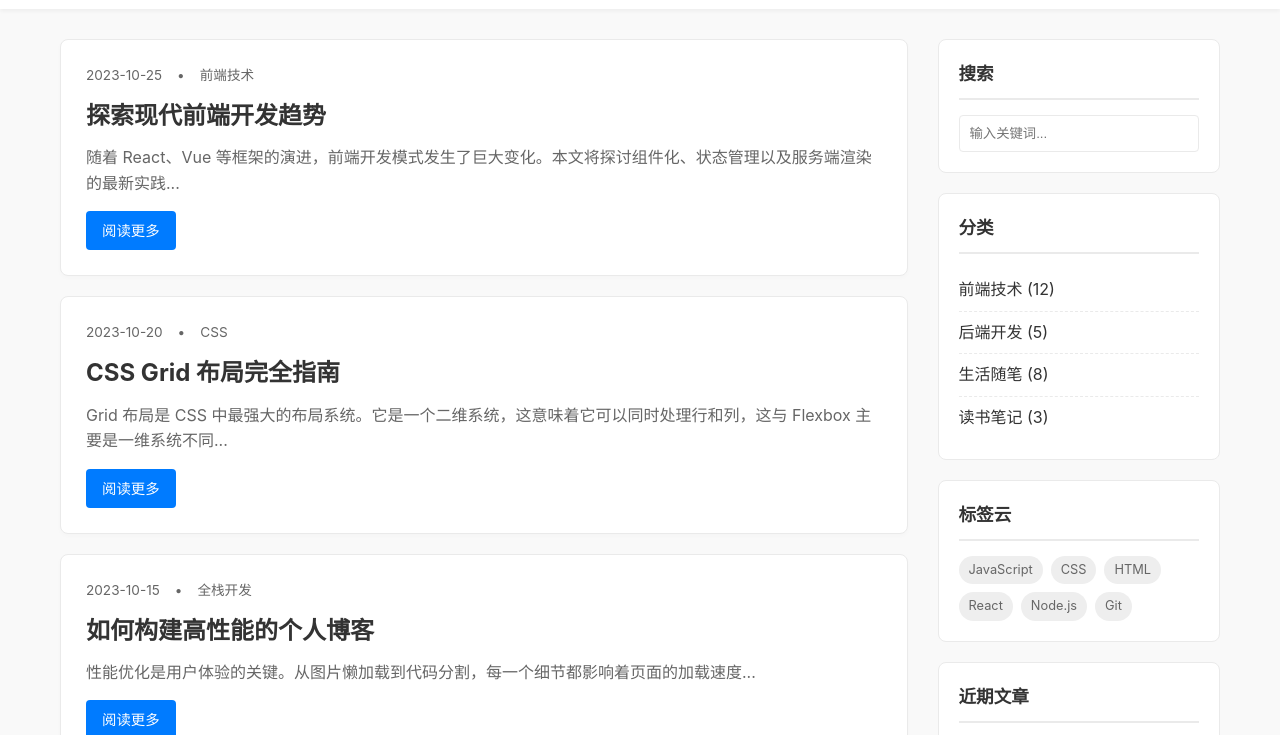
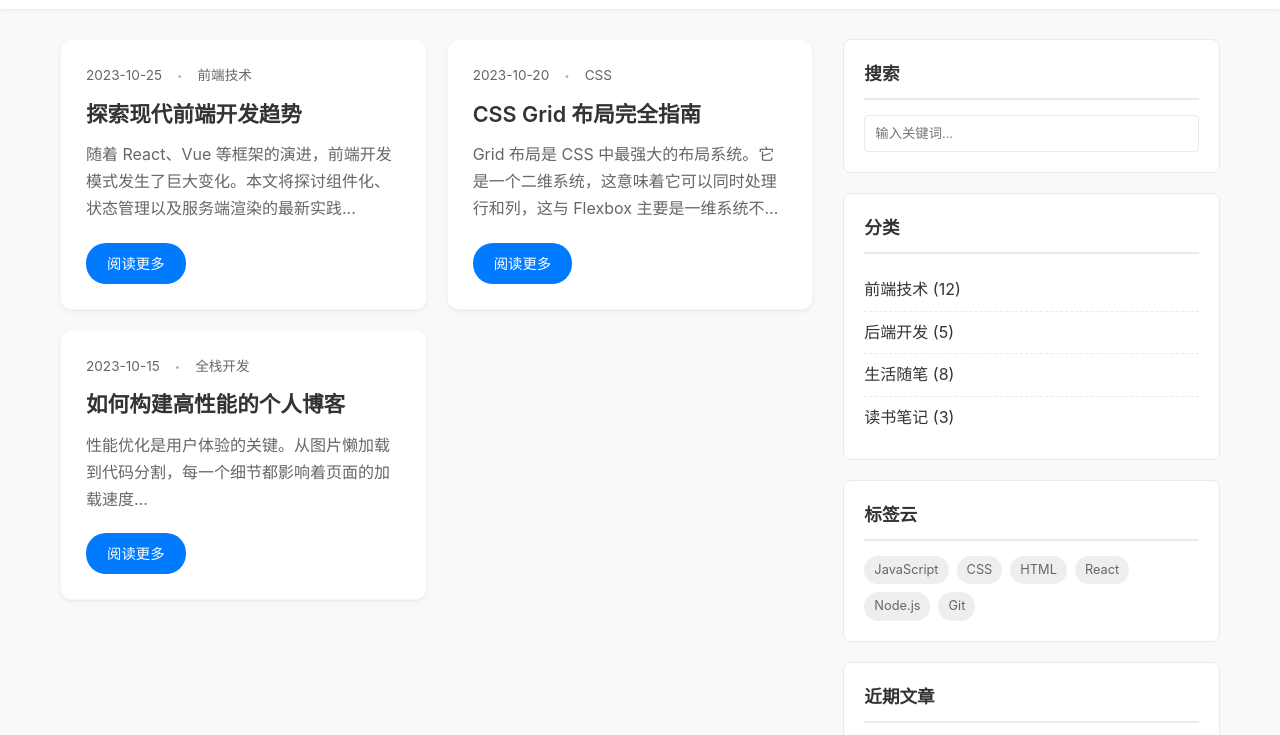
Before and after one commit to everyonewoojia/my-blog-system, a plain HTML site: page index.html in a window 1280 px wide. Shown: the part 51-786 px from the top of the page. Drawn offline with Linux system fonts and the light colour scheme.

Commit message:
style: 完成第1-2学时迭代优化1-实现响应式网格布局并美化卡片

```diff
--- a/style.css
+++ b/style.css
@@ -88,66 +88,106 @@ header {
     width: 100%;
 }
 
-/* 主体内容区 Grid 布局 */
+/* 主体内容区 Grid 布局优化 */
 .main-layout {
     display: grid;
-    grid-template-columns: 3fr 1fr; /* 左侧文章占3份，右侧侧边栏占1份 */
+    /* 桌面端：左侧文章区占 2/3，右侧侧边栏占 1/3 */
+    grid-template-columns: 2fr 1fr;
     gap: 30px;
     margin-top: 30px;
     margin-bottom: 50px;
 }
 
-/* 文章卡片 */
+/* 文章列表容器：改为内部 Grid 布局 */
+#article-list {
+    display: grid;
+    /* 桌面端：每行 2 列，列宽相等 */
+    grid-template-columns: repeat(2, 1fr);
+    gap: 20px;
+    align-content: start; /* 防止内容不足时拉伸 */
+}
+
+/* 美化文章卡片 */
 .article-card {
     background: var(--card-bg);
-    border-radius: 8px;
+    /* 增加圆角 */
+    border-radius: 12px;
     padding: 25px;
-    margin-bottom: 20px;
-    box-shadow: 0 2px 5px rgba(0,0,0,0.02);
-    transition: transform 0.2s ease, box-shadow 0.2s ease;
-    border: 1px solid var(--border-color);
+    /* 移除底部 margin，因为 Grid gap 已经处理了间距 */
+    margin-bottom: 0;
+    /* 更柔和、更有层次感的阴影 */
+    box-shadow: 0 4px 6px rgba(0, 0, 0, 0.02), 0 1px 3px rgba(0, 0, 0, 0.05);
+    border: 1px solid rgba(0, 0, 0, 0.03);
+    transition: all 0.3s cubic-bezier(0.25, 0.8, 0.25, 1);
+    display: flex;
+    flex-direction: column;
+    height: 100%; /* 确保卡片高度一致 */
 }
 
 .article-card:hover {
-    transform: translateY(-2px);
-    box-shadow: 0 8px 15px rgba(0,0,0,0.08);
+    transform: translateY(-5px);
+    /* 悬停时阴影加深且扩散范围变大 */
+    box-shadow: 0 12px 24px rgba(0, 0, 0, 0.08), 0 4px 8px rgba(0, 0, 0, 0.04);
+    border-color: rgba(0, 123, 255, 0.1);
 }
 
 .article-meta {
     font-size: 0.85rem;
     color: var(--text-secondary);
-    margin-bottom: 10px;
+    margin-bottom: 12px;
     display: flex;
     gap: 15px;
+    align-items: center;
+}
+
+/* 添加一个小圆点作为分隔符样式优化 */
+.article-meta span:nth-child(2) {
+    font-size: 0.6rem;
+    opacity: 0.5;
 }
 
 .article-title {
-    font-size: 1.5rem;
-    margin-bottom: 10px;
+    font-size: 1.35rem; /* 稍微调整字体大小以适应双列 */
+    margin-bottom: 12px;
     color: var(--text-primary);
+    line-height: 1.4;
+    font-weight: 600;
+}
+
+.article-title a:hover {
+    color: var(--accent-color);
 }
 
 .article-excerpt {
     color: var(--text-secondary);
-    margin-bottom: 15px;
+    margin-bottom: 20px;
+    /* 限制显示行数，保持卡片整齐 */
     display: -webkit-box;
     -webkit-line-clamp: 3;
     -webkit-box-orient: vertical;
     overflow: hidden;
+    flex-grow: 1; /* 让摘要占据剩余空间，按钮始终到底部 */
+    line-height: 1.7;
 }
 
 .read-more-btn {
-    display: inline-block;
-    padding: 8px 16px;
+    align-self: flex-start; /* 按钮左对齐 */
+    padding: 8px 20px;
+    background-color: transparent; /* 改为幽灵按钮风格或保留实心，这里保留实心但优化颜色 */
     background-color: var(--accent-color);
     color: white;
-    border-radius: 4px;
+    border-radius: 20px; /* 更圆润的按钮 */
     font-size: 0.9rem;
-    transition: background-color 0.3s;
+    font-weight: 500;
+    transition: all 0.3s ease;
+    border: 1px solid transparent;
 }
 
 .read-more-btn:hover {
-    background-color: #0056b3;
+    background-color: white;
+    color: var(--accent-color);
+    border-color: var(--accent-color);
+    box-shadow: 0 2px 8px rgba(0, 123, 255, 0.2);
 }
 
 /* 侧边栏 */
@@ -260,22 +300,20 @@ footer {
 #preview-output code { background: #f0f0f0; padding: 2px 4px; border-radius: 3px; }
 #preview-output pre { background: #f0f0f0; padding: 10px; border-radius: 5px; overflow-x: auto; }
 
-/* 响应式设计 */
+/* 响应式设计优化 */
 @media (max-width: 768px) {
     .main-layout {
-        grid-template-columns: 1fr; /* 移动端单列 */
+        grid-template-columns: 1fr; /* 整体变为单列 */
+        gap: 20px;
+    }
+
+    #article-list {
+        /* 移动端：文章列表也变为单列 */
+        grid-template-columns: 1fr;
+        gap: 20px;
     }
 
     .sidebar {
-        order: -1; /* 侧边栏在移动端可以置顶或置底，这里保持默认流 */
-    }
-
-    .editor-container {
-        grid-template-columns: 1fr;
-        height: auto;
-    }
-
-    .editor-panel, .preview-panel {
-        height: 400px;
+        order: 2; /* 确保侧边栏在文章下方 */
     }
 }
```
